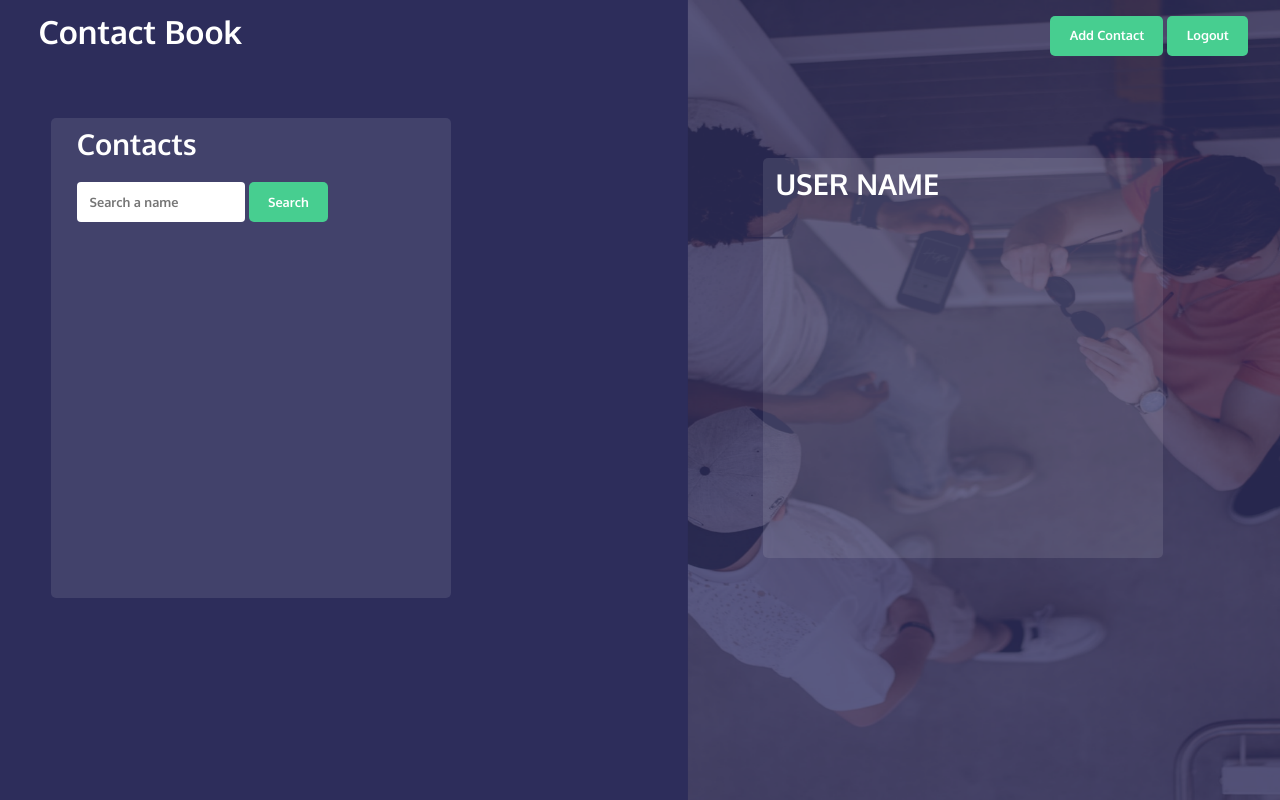
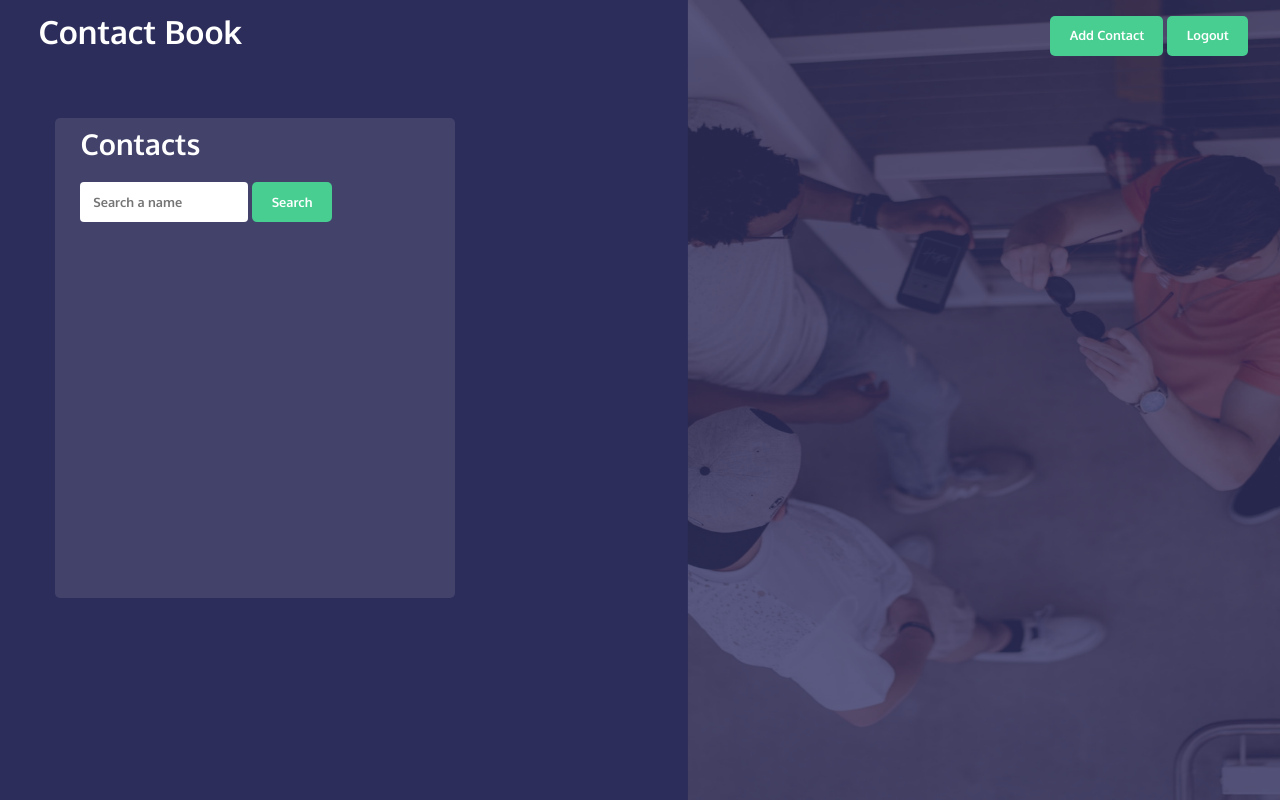
Before and after one commit to COP4331C-SUMMER2020/ProjectOne, a PHP site: page /contactpage.html in a window 1280 px wide. Run offline with PHP 8.4, Linux system fonts and the light colour scheme.

Commit message:
styling issues with contact page

```diff
--- a/frontend/contactpage.html
+++ b/frontend/contactpage.html
@@ -98,15 +98,11 @@
                 <button class="button" onclick="closeForm()"> Cancel </button>
               </form>
             </div>
-          </div>
-
-          <!-- User Info -->
-          <div class="col-md column-2">
+            <!-- User Info -->
             <div class="user" id="userInfo">
-                <h2>USER NAME</h2>
+              <h2>USER NAME</h2>
             </div>
           </div>
-
 
 
         </div>
--- a/frontend/css/contactStyle.css
+++ b/frontend/css/contactStyle.css
@@ -103,19 +103,16 @@
 }
 
 .user {
+    display: none;
     background-color: rgba(255, 255, 255, 0.1);
     border-radius: 5px;
-    height: 25em;
+    height: 18em;
     width: 25em;
+    margin-left: auto;
+    margin-right: auto;
     padding-top: 1.5vh;
     padding-left: 1vw;
     padding-right: 1vw;
-
-
-    margin-top: 3vh;
-    margin-bottom: auto;
-    margin-right: 8vw;
-    margin-left: auto;
 }
 
 .column-1{
```
